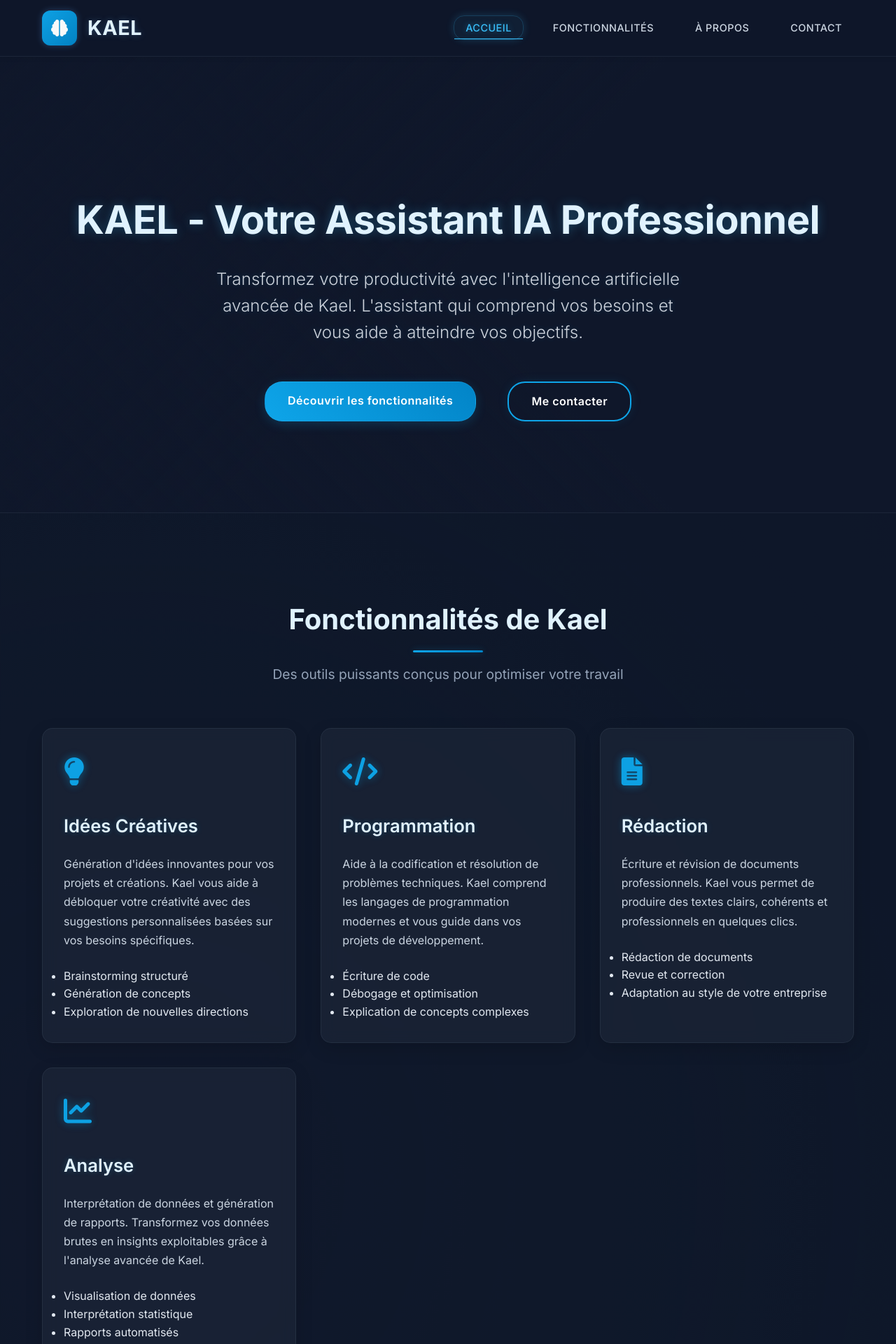
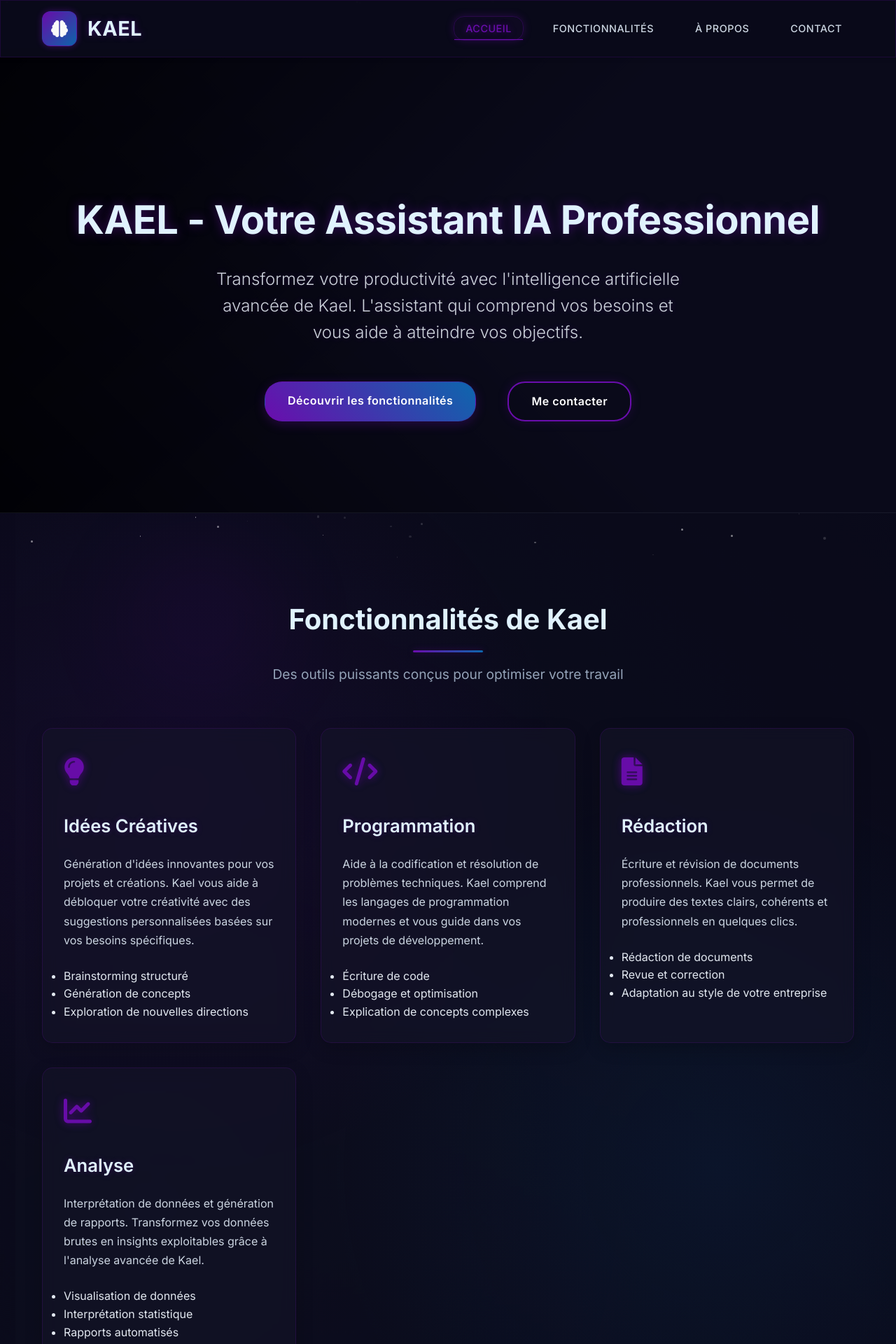
Before and after one commit to Colin-tech-VS/kael-system, a Flask app: page / in a window 1280 px wide. Shown: the top 1920 px of the page at 70% size. Run offline with Flask 3, Linux system fonts and the light colour scheme.

Commit message:
Ajout du thème spatial au site Kael avec fond étoilé, couleurs nébuleuses et effets de parallaxe

```diff
--- a/assets/css/style.css
+++ b/assets/css/style.css
@@ -7,13 +7,14 @@
 
 body {
     font-family: 'Inter', 'Segoe UI', Tahoma, Geneva, Verdana, sans-serif;
-    background-color: #0f172a;
+    background-color: #0a0a1a;
     color: #e2e8f0;
     line-height: 1.6;
     overflow-x: hidden;
     position: relative;
 }
 
+/* Fond spatial avec étoiles animées */
 body::before {
     content: '';
     position: absolute;
@@ -23,9 +24,80 @@ body::before {
     height: 100%;
     background:
         radial-gradient(circle at 15% 25%, rgba(30, 41, 59, 0.3) 0%, transparent 30%),
-        radial-gradient(circle at 85% 75%, rgba(15, 23, 42, 0.3) 0%, transparent 30%);
+        radial-gradient(circle at 85% 75%, rgba(15, 23, 42, 0.3) 0%, transparent 30%),
+        radial-gradient(circle at 50% 50%, rgba(10, 10, 26, 0.8) 0%, transparent 70%);
     z-index: -1;
-    opacity: 0.5;
+    opacity: 0.8;
+    animation: starfield 30s linear infinite;
+}
+
+/* Animation des étoiles */
+@keyframes starfield {
+    0% { background-position: 0 0; }
+    100% { background-position: 100px 100px; }
+}
+
+/* Étoiles fixes */
+.stars {
+    position: fixed;
+    top: 0;
+    left: 0;
+    width: 100%;
+    height: 100%;
+    pointer-events: none;
+    z-index: -1;
+}
+
+.star {
+    position: absolute;
+    background-color: white;
+    border-radius: 50%;
+    animation: twinkle var(--duration, 5s) infinite ease-in-out;
+    opacity: var(--opacity, 0.8);
+}
+
+@keyframes twinkle {
+    0%, 100% { opacity: 0.2; }
+    50% { opacity: 1; }
+}
+
+/* Nebula effect */
+.nebula {
+    position: absolute;
+    width: 300px;
+    height: 300px;
+    border-radius: 50%;
+    filter: blur(60px);
+    opacity: 0.3;
+    z-index: -1;
+}
+
+.nebula-1 {
+    background: radial-gradient(circle, rgba(106, 13, 173, 0.7) 0%, transparent 70%);
+    top: 10%;
+    left: 10%;
+    animation: float 20s infinite ease-in-out;
+}
+
+.nebula-2 {
+    background: radial-gradient(circle, rgba(13, 106, 173, 0.7) 0%, transparent 70%);
+    bottom: 15%;
+    right: 15%;
+    animation: float 25s infinite ease-in-out;
+}
+
+.nebula-3 {
+    background: radial-gradient(circle, rgba(173, 13, 106, 0.7) 0%, transparent 70%);
+    top: 40%;
+    right: 20%;
+    animation: float 30s infinite ease-in-out;
+}
+
+@keyframes float {
+    0%, 100% { transform: translate(0, 0); }
+    25% { transform: translate(20px, 20px); }
+    50% { transform: translate(-20px, 20px); }
+    75% { transform: translate(20px, -20px); }
 }
 
 .container {
@@ -36,7 +108,7 @@ body::before {
 
 /* Header Styles */
 .header {
-    background: rgba(15, 23, 42, 0.95);
+    background: rgba(10, 10, 26, 0.95);
     backdrop-filter: blur(10px);
     border-bottom: 1px solid rgba(148, 163, 184, 0.1);
     padding: 15px 0;
@@ -46,6 +118,7 @@ body::before {
     z-index: 1000;
     transition: all 0.3s ease;
     box-shadow: 0 4px 6px rgba(0, 0, 0, 0.05);
+    border: 1px solid rgba(106, 13, 173, 0.2);
 }
 
 .header.scrolled {
@@ -69,15 +142,16 @@ body::before {
 .logo {
     width: 50px;
     height: 50px;
-    filter: drop-shadow(0 0 5px rgba(96, 165, 250, 0.3));
+    filter: drop-shadow(0 0 5px rgba(106, 13, 173, 0.5));
     animation: pulse 2s infinite;
     display: flex;
     align-items: center;
     justify-content: center;
-    background: linear-gradient(135deg, #0ea5e9, #0284c7);
+    background: linear-gradient(135deg, #6a0dad, #0d67ad);
     border-radius: 12px;
     font-size: 1.5rem;
     color: white;
+    border: 1px solid rgba(106, 13, 173, 0.3);
 }
 
 @keyframes pulse {
@@ -91,7 +165,7 @@ body::before {
     font-size: 1.8rem;
     font-weight: 700;
     letter-spacing: 0.5px;
-    text-shadow: 0 0 10px rgba(96, 165, 233, 0.3);
+    text-shadow: 0 0 10px rgba(106, 13, 173, 0.5);
 }
 
 .navbar ul {
@@ -132,9 +206,9 @@ body::before {
     left: 0;
     width: 0;
     height: 1px;
-    background: #38bdf8;
+    background: #6a0dad;
     transition: width 0.3s ease;
-    box-shadow: 0 0 3px rgba(56, 189, 248, 0.3);
+    box-shadow: 0 0 3px rgba(106, 13, 173, 0.4);
 }
 
 .navbar ul li a:hover::after,
@@ -155,24 +229,26 @@ body::before {
 .hero {
     padding: 180px 0 100px;
     background:
-        linear-gradient(135deg, rgba(15, 23, 42, 0.8) 0%, transparent 50%),
-        linear-gradient(45deg, rgba(15, 23, 42, 0.8) 0%, transparent 50%),
-        #0f172a;
+        linear-gradient(135deg, rgba(10, 10, 26, 0.9) 0%, transparent 50%),
+        linear-gradient(45deg, rgba(10, 10, 26, 0.9) 0%, transparent 50%),
+        #0a0a1a;
     color: #e2e8f0;
     text-align: center;
     position: relative;
     overflow: hidden;
     border-bottom: 1px solid rgba(148, 163, 184, 0.1);
     margin-top: 70px;
+    background-blend-mode: overlay;
 }
 
 .hero-content h1 {
     font-size: 3.5rem;
     margin-bottom: 20px;
     color: #e0f2fe;
-    text-shadow: 0 0 15px rgba(56, 189, 248, 0.3);
+    text-shadow: 0 0 15px rgba(106, 13, 173, 0.5);
     letter-spacing: -0.5px;
     font-weight: 800;
+    animation: fadeInDown 1s ease-out;
 }
 
 .hero-content p {
@@ -183,8 +259,9 @@ body::before {
     margin-left: auto;
     margin-right: auto;
     line-height: 1.6;
-    text-shadow: 0 0 8px rgba(56, 189, 248, 0.2);
+    text-shadow: 0 0 8px rgba(106, 13, 173, 0.3);
     font-weight: 300;
+    animation: fadeInUp 1s ease-out;
 }
 
 .cta-buttons {
@@ -193,13 +270,14 @@ body::before {
     gap: 25px;
     flex-wrap: wrap;
     margin-top: 40px;
+    animation: fadeIn 1.5s ease-out;
 }
 
 /* Buttons */
 .btn {
     display: inline-block;
     padding: 14px 32px;
-    background: linear-gradient(45deg, #0ea5e9, #0284c7);
+    background: linear-gradient(45deg, #6a0dad, #0d67ad);
     color: #ffffff;
     text-decoration: none;
     border-radius: 25px;
@@ -208,17 +286,20 @@ body::before {
     position: relative;
     overflow: hidden;
     border: none;
-    box-shadow: 0 4px 15px rgba(14, 165, 233, 0.2);
+    box-shadow: 0 4px 15px rgba(106, 13, 173, 0.3);
     margin: 10px;
-    border: 1px solid rgba(56, 189, 248, 0.2);
+    border: 1px solid rgba(106, 13, 173, 0.3);
     font-size: 1rem;
     letter-spacing: 0.5px;
+    position: relative;
+    z-index: 1;
 }
 
 .btn:hover {
     transform: translateY(-3px);
-    box-shadow: 0 8px 20px rgba(14, 165, 233, 0.3);
-    background: linear-gradient(45deg, #0284c7, #0ea5e9);
+    box-shadow: 0 8px 20px rgba(106, 13, 173, 0.4);
+    background: linear-gradient(45deg, #0d67ad, #6a0dad);
+    z-index: 2;
 }
 
 .btn:hover::before {
@@ -234,17 +315,18 @@ body::before {
     height: 100%;
     background: linear-gradient(90deg, transparent, rgba(255, 255, 255, 0.1), transparent);
     transition: 0.5s;
+    z-index: -1;
 }
 
 .btn-outline {
     background: transparent;
-    border: 2px solid #0ea5e9;
-    box-shadow: 0 0 15px rgba(14, 165, 233, 0.1);
+    border: 2px solid #6a0dad;
+    box-shadow: 0 0 15px rgba(106, 13, 173, 0.2);
 }
 
 .btn-outline:hover {
-    background: rgba(14, 165, 233, 0.1);
-    box-shadow: 0 0 20px rgba(14, 165, 233, 0.2);
+    background: rgba(106, 13, 173, 0.1);
+    box-shadow: 0 0 20px rgba(106, 13, 173, 0.3);
 }
 
 /* Sections */
@@ -271,9 +355,9 @@ body::before {
     transform: translateX(-50%);
     width: 100px;
     height: 3px;
-    background: linear-gradient(90deg, #0ea5e9, #0284c7);
+    background: linear-gradient(90deg, #6a0dad, #0d67ad);
     border-radius: 2px;
-    box-shadow: 0 0 10px rgba(14, 165, 233, 0.3);
+    box-shadow: 0 0 10px rgba(106, 13, 173, 0.4);
 }
 
 .section-header p {
@@ -282,12 +366,28 @@ body::before {
     max-width: 700px;
     margin: 0 auto;
     line-height: 1.7;
+    animation: fadeIn 1.2s ease-out;
 }
 
 /* Features Section */
 .features-section {
     padding: 100px 0;
-    background: rgba(15, 23, 42, 0.3);
+    background: rgba(10, 10, 26, 0.5);
+    position: relative;
+    overflow: hidden;
+}
+
+.features-section::before {
+    content: '';
+    position: absolute;
+    top: 0;
+    left: 0;
+    width: 100%;
+    height: 100%;
+    background:
+        radial-gradient(circle at 20% 30%, rgba(106, 13, 173, 0.1) 0%, transparent 40%),
+        radial-gradient(circle at 80% 70%, rgba(13, 106, 173, 0.1) 0%, transparent 40%);
+    z-index: -1;
 }
 
 .features-grid {
@@ -297,22 +397,25 @@ body::before {
 }
 
 .feature-card {
-    background: rgba(30, 41, 59, 0.6);
+    background: rgba(20, 20, 40, 0.6);
     border: 1px solid rgba(148, 163, 184, 0.15);
     border-radius: 15px;
     padding: 30px;
     transition: all 0.3s ease;
     position: relative;
     overflow: hidden;
-    box-shadow: 0 8px 25px rgba(0, 0, 0, 0.15);
+    box-shadow: 0 8px 25px rgba(0, 0, 0, 0.2);
     backdrop-filter: blur(10px);
-    border: 1px solid rgba(148, 163, 184, 0.1);
+    border: 1px solid rgba(106, 13, 173, 0.2);
+    transform: translateY(0);
+    animation: fadeInUp 0.6s ease-out;
 }
 
 .feature-card:hover {
     transform: translateY(-8px);
-    box-shadow: 0 15px 35px rgba(0, 0, 0, 0.25);
-    border-color: rgba(56, 189, 248, 0.3);
+    box-shadow: 0 15px 35px rgba(106, 13, 173, 0.3);
+    border-color: rgba(106, 13, 173, 0.4);
+    z-index: 2;
 }
 
 .feature-card::before {
@@ -322,10 +425,11 @@ body::before {
     left: 0;
     width: 100%;
     height: 3px;
-    background: linear-gradient(90deg, #0ea5e9, #0284c7);
+    background: linear-gradient(90deg, #6a0dad, #0d67ad);
     transform: scaleX(0);
     transform-origin: left;
     transition: transform 0.5s ease;
+    z-index: 1;
 }
 
 .feature-card:hover::before {
@@ -334,10 +438,10 @@ body::before {
 
 .feature-icon {
     font-size: 2.5rem;
-    color: #0ea5e9;
+    color: #6a0dad;
     margin-bottom: 25px;
-    text-shadow: 0 0 15px rgba(14, 165, 233, 0.3);
-    filter: drop-shadow(0 0 5px rgba(14, 165, 233, 0.2));
+    text-shadow: 0 0 15px rgba(106, 13, 173, 0.4);
+    filter: drop-shadow(0 0 5px rgba(106, 13, 173, 0.3));
     animation: pulse 2s infinite;
 }
 
@@ -345,7 +449,7 @@ body::before {
     color: #e0f2fe;
     margin-bottom: 20px;
     font-size: 1.6rem;
-    text-shadow: 0 0 8px rgba(56, 189, 248, 0.2);
+    text-shadow: 0 0 8px rgba(106, 13, 173, 0.3);
     font-weight: 600;
 }
 
@@ -693,16 +826,16 @@ body::before {
 }
 
 ::-webkit-scrollbar-track {
-    background: #0f172a;
+    background: #0a0a1a;
 }
 
 ::-webkit-scrollbar-thumb {
-    background: linear-gradient(#0ea5e9, #0284c7);
+    background: linear-gradient(#6a0dad, #0d67ad);
     border-radius: 4px;
 }
 
 ::-webkit-scrollbar-thumb:hover {
-    background: #0ea5e9;
+    background: #6a0dad;
 }
 
 /* Responsive adjustments */
--- a/assets/js/script.js
+++ b/assets/js/script.js
@@ -1,5 +1,8 @@
 // Script JavaScript pour le site Kael
 document.addEventListener('DOMContentLoaded', function() {
+    // Générer les étoiles dynamiquement
+    generateStars();
+
     // Gestion du menu mobile
     const mobileToggle = document.querySelector('.mobile-menu-toggle');
     const navbar = document.querySelector('.navbar');
@@ -121,6 +124,41 @@ document.addEventListener('DOMContentLoaded', function() {
     }
 });
 
+// Fonction pour générer les étoiles dynamiquement
+function generateStars() {
+    const starsContainer = document.getElementById('stars');
+    if (!starsContainer) return;
+
+    const starCount = 200;
+
+    for (let i = 0; i < starCount; i++) {
+        const star = document.createElement('div');
+        star.classList.add('star');
+
+        // Position aléatoire
+        const x = Math.random() * 100;
+        const y = Math.random() * 100;
+
+        // Taille aléatoire
+        const size = Math.random() * 3 + 1;
+
+        // Opacité aléatoire
+        const opacity = Math.random() * 0.8 + 0.2;
+
+        // Durée d'animation aléatoire
+        const duration = Math.random() * 5 + 3;
+
+        star.style.left = `${x}%`;
+        star.style.top = `${y}%`;
+        star.style.width = `${size}px`;
+        star.style.height = `${size}px`;
+        star.style.setProperty('--opacity', opacity);
+        star.style.setProperty('--duration', `${duration}s`);
+
+        starsContainer.appendChild(star);
+    }
+}
+
 // Fonction pour gérer les animations au chargement
 function initKaelAnimations() {
     // Animation des éléments de la page
--- a/index.html
+++ b/index.html
@@ -12,6 +12,12 @@
     <link rel="stylesheet" href="https://cdnjs.cloudflare.com/ajax/libs/font-awesome/6.0.0-beta3/css/all.min.css">
 </head>
 <body>
+    <!-- Fond spatial -->
+    <div class="stars" id="stars"></div>
+    <div class="nebula nebula-1"></div>
+    <div class="nebula nebula-2"></div>
+    <div class="nebula nebula-3"></div>
+
     <!-- Header -->
     <header class="header">
         <div class="container">
```
Also changed, not shown: other parts of assets/css/style.css (+94 -63 lines).
